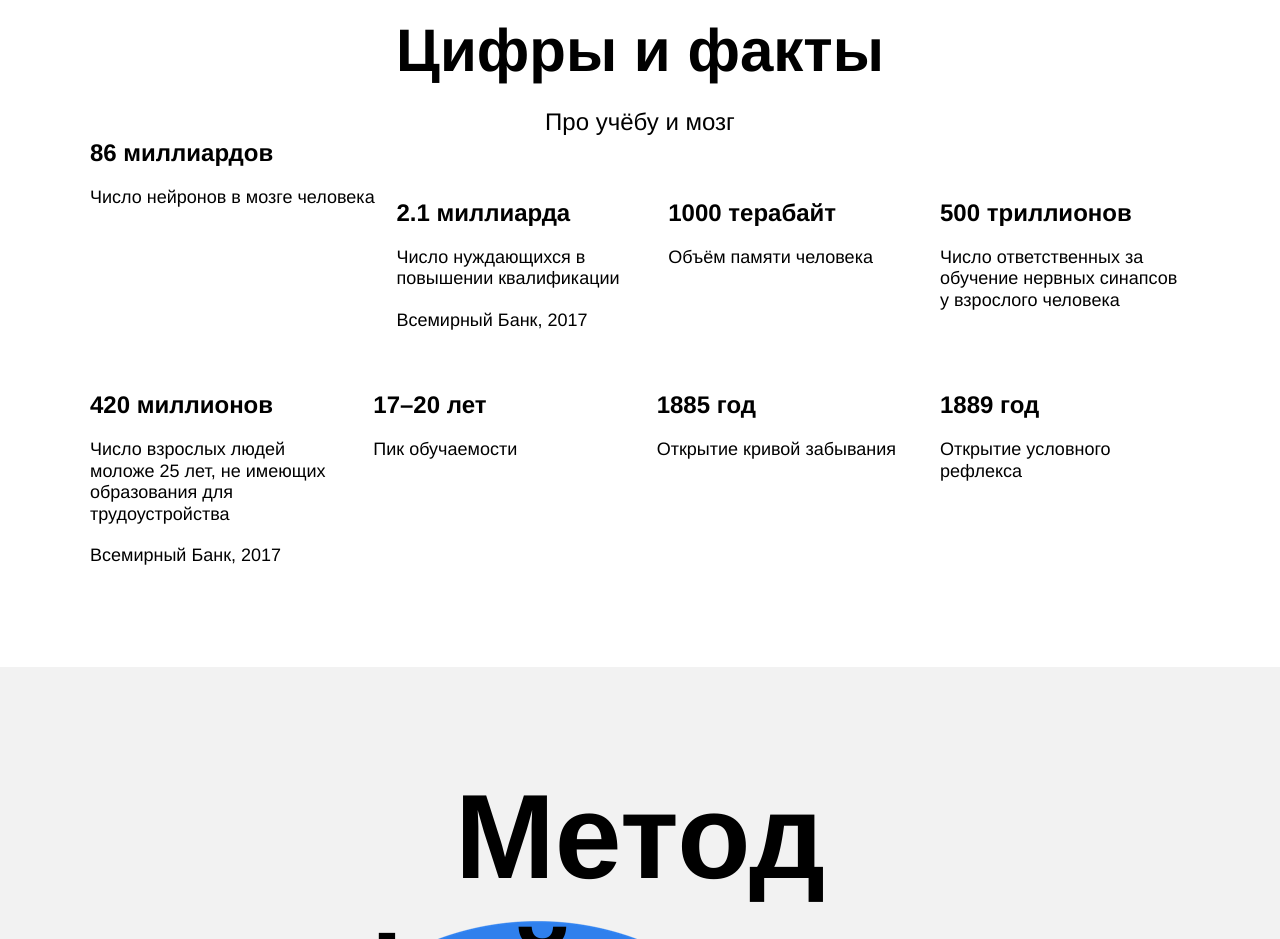
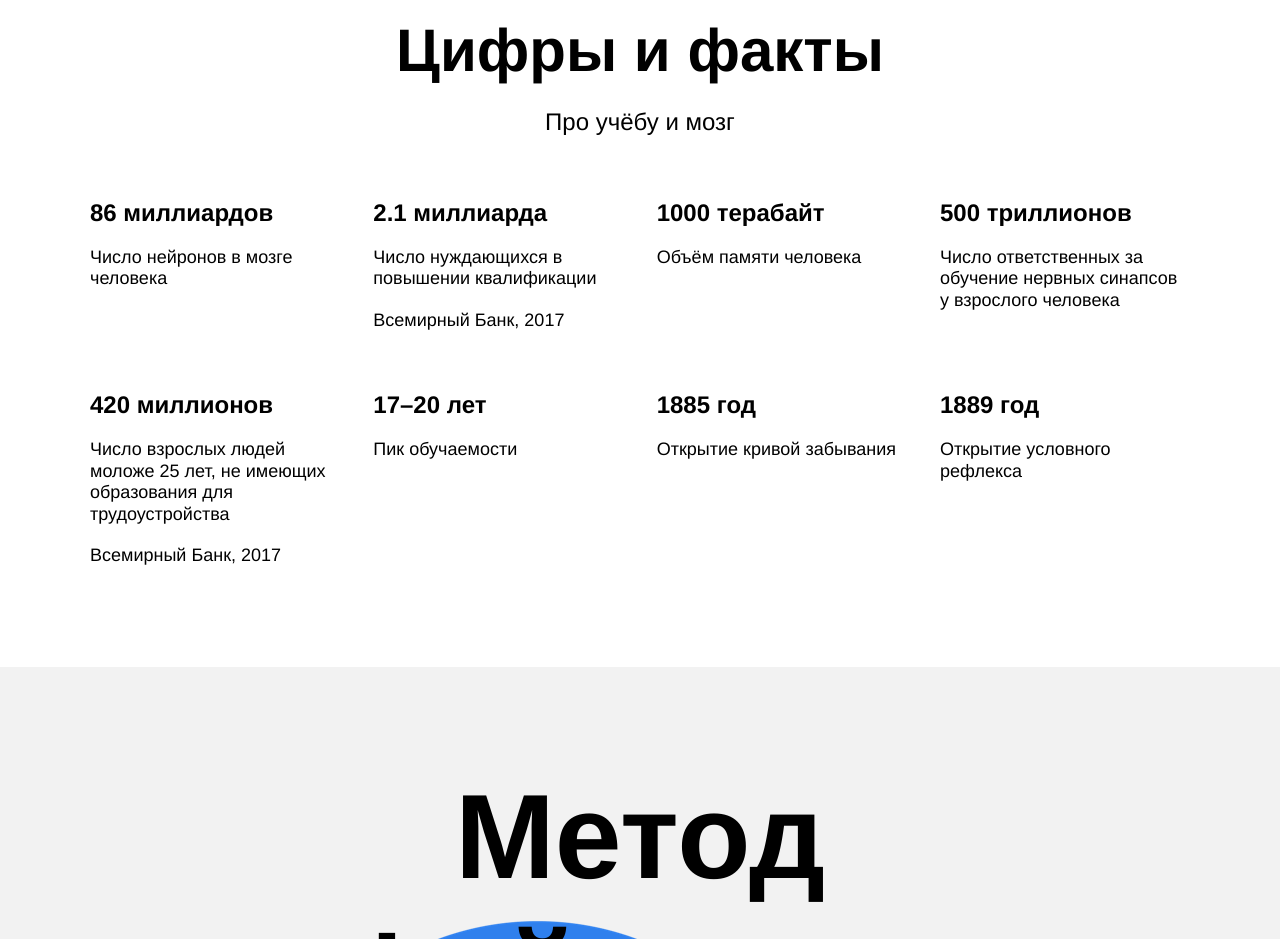
Before and after one commit to AntonovkaE/how-to-learn, a plain HTML site: page index.html in a window 1280 px wide. Shown: the part 1340-2279 px from the top of the page. Drawn offline with Linux system fonts and the light colour scheme.

Commit message:
fot 3th attempt

```diff
--- a/index.html
+++ b/index.html
@@ -51,7 +51,7 @@
           Про учёбу и мозг
         </p>
         <div class="table flex">
-          <div class="table__cells">
+          <div class="table__cell">
             <h3 class="table__heading">86 миллиардов</h3>
             <p class="table__text">Число нейронов в мозге человека</p>
           </div>
```
